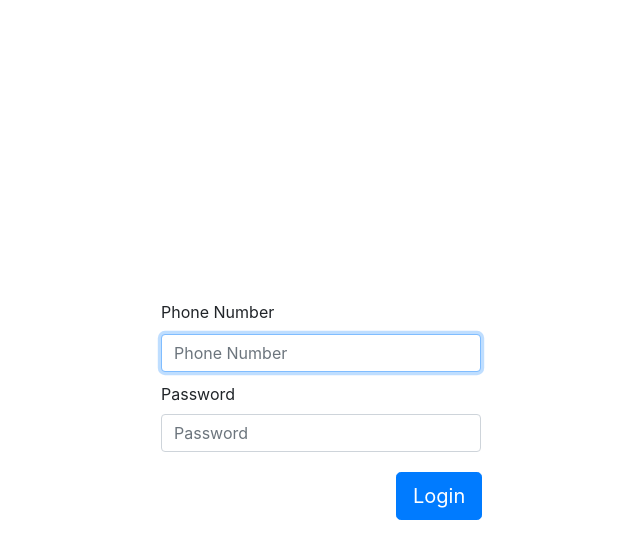
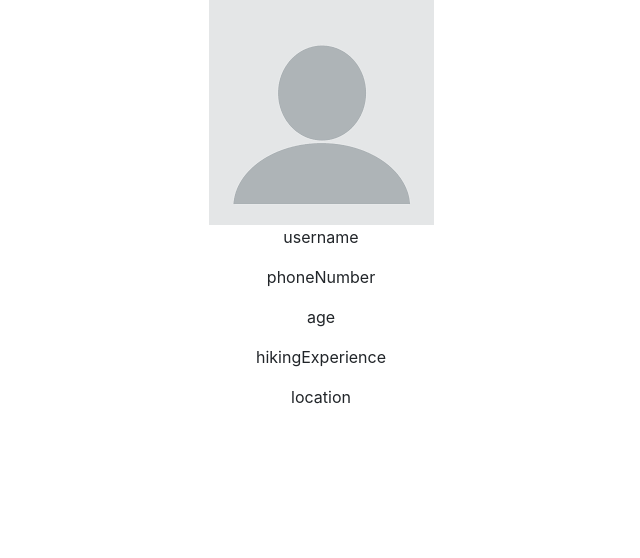
Before and after one commit to Aelxnadre72/Stili, a React (Create React App) app in the folder frontend/: page / in a window 1280 px wide. Shown: the top 558 px of the page, without its empty margins (319-959 px from the left). Built offline with nearby package versions, Linux system fonts and the light colour scheme.

Commit message:
barebone profilside

```diff
--- a/frontend/package.json
+++ b/frontend/package.json
@@ -8,6 +8,7 @@
     "@testing-library/user-event": "^13.5.0",
     "axios": "^0.25.0",
     "bootstrap": "^4.6.0",
+    "media": "^0.2.1",
     "react": "^17.0.2",
     "react-bootstrap": "^2.1.2",
     "react-dom": "^17.0.2",
--- a/frontend/src/App.js
+++ b/frontend/src/App.js
@@ -1,10 +1,11 @@
 import './App.css';
-import Login from './components/Login.js';
+/*import Login from './components/Login.js';*/
+import Profile from './components/Profile';
 
 export default function App() {
   return (
     <div className="App">
-      <Login />
+      <Profile />
     </div>
   );
 }
--- a/frontend/src/components/Profile.css
+++ b/frontend/src/components/Profile.css
@@ -1,6 +1,5 @@
-@media all and (max-width: 600px) {
-    .Profile {
-        text-align: right;
-        align-items: center;
+@media all and (ax-width: 600px){
+    .ProfileBox{
+
     }
-  }
+}
--- a/frontend/src/components/Profile.js
+++ b/frontend/src/components/Profile.js
@@ -1,24 +1,28 @@
 import React, { useState } from "react";
-
+import picture from "../../src/PicPlaceholder.png";
 import "./Profile.css";
 
 
 export default function Profile(){
-    const [count, setCount] = useState(0);
-    const initialCount = 0;
+    const [profilePic, setProfilePic] = useState("");
+    const [username, setUsername] = useState("");
+    const [phoneNumber, setPhoneNumber] = useState("");
+    const [age, setAge] = useState("");
+    const [hikingExperience, setHikingExperience] = useState("");
+    const [location, setLocation] = useState("");
+
+    function handleSubmit(event) {
+        event.preventDefault();
+    }
 
     return(
-
         <div className="Profile">
-
-
-
-            <>
-                Count: {count}
-                <button onClick={() => setCount(initialCount)}>Reset</button>
-                <button onClick={() => setCount(prevCount => prevCount - 1)}>-</button>
-                <button onClick={() => setCount(prevCount => prevCount + 1)}>+</button>
-            </>
+            <img className="ProfilePic" id="ProfilePic" src={picture}></img>
+            <p className="username">username</p>
+            <p className="phoneNumber">phoneNumber</p>
+            <p className="age">age</p>
+            <p className="hikingExperience">hikingExperience</p>
+            <p className="location">location</p>
         </div>
-    )
+    );
 }
```
Also changed, not shown: frontend/src/PicPlaceholder.png (renamed from frontend/src/components/PicPlaceholder.png), 1 other file (tests, documents, lock files or other folders).
